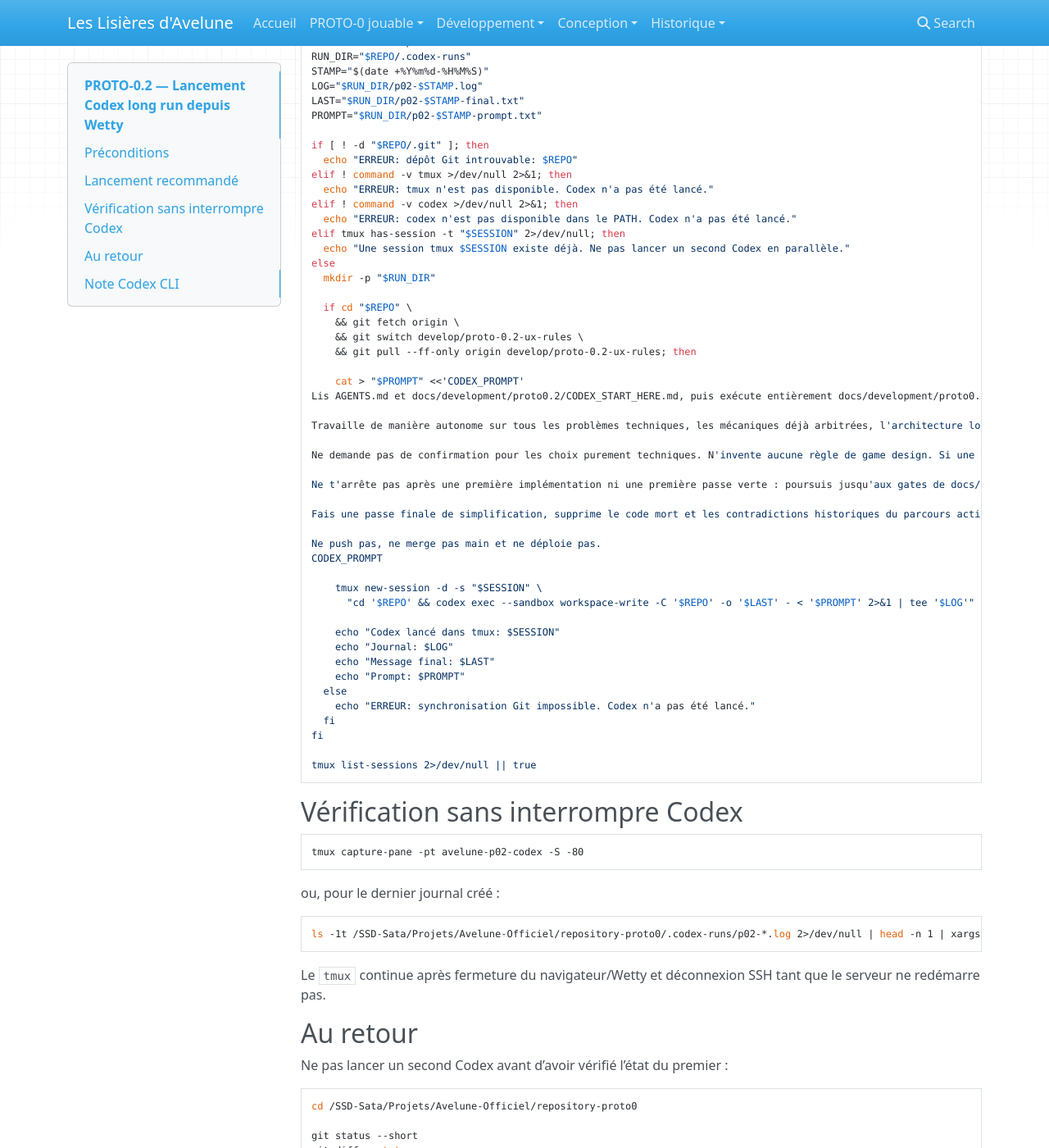
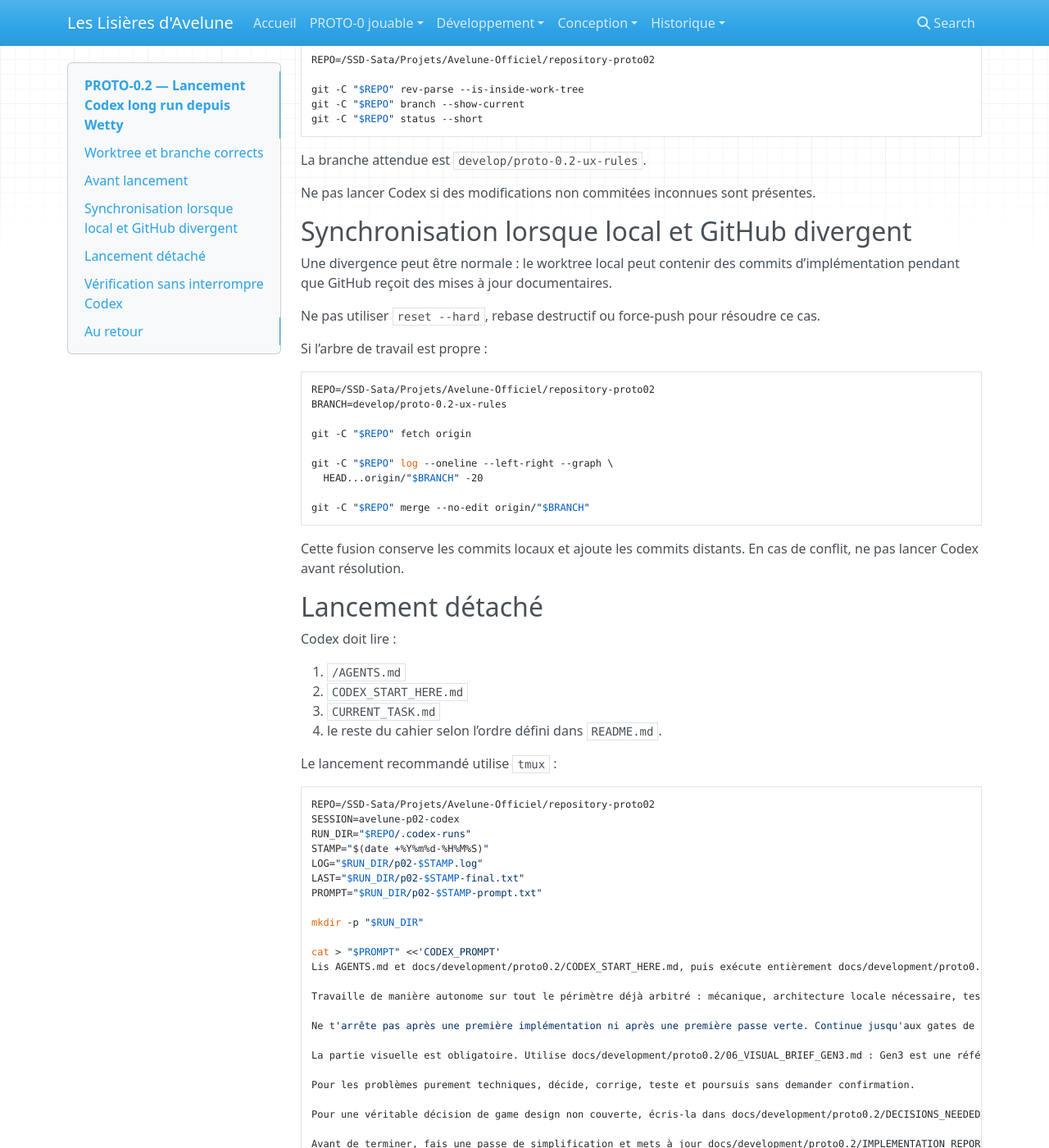
Before and after one commit to Abeliome-Officiel/les-lisieres-avelune, an MkDocs documentation site: the page built from docs/development/proto0.2/07_CODEX_LONG_RUN_WETTY.md, in a window 1280 px wide and 1400 px high, scrolled down 635 px. Shown: the whole window at 82% size. Built offline with MkDocs 1.6.1, drawn with Linux system fonts in a browser that asks for light colours; nearby versions of some CDN libraries; some of the changed text lies outside the part shown.

Commit message:
docs: corriger le worktree et la procédure Codex

````diff
--- a/docs/development/proto0.2/07_CODEX_LONG_RUN_WETTY.md
+++ b/docs/development/proto0.2/07_CODEX_LONG_RUN_WETTY.md
@@ -1,13 +1,13 @@
 # PROTO-0.2 — Lancement Codex long run depuis Wetty
 
-But : lancer Codex depuis Wetty sans dépendre de la durée de la session SSH/Wetty, laisser l’agent travailler plusieurs heures, conserver un journal local et laisser les changements **non poussés** pour revue humaine.
+But : lancer Codex depuis Wetty sans dépendre de la durée de la session SSH/Wetty, conserver un journal local et laisser les changements **non poussés** jusqu’à la revue humaine.
 
-## Préconditions
+## Worktree et branche corrects
 
-Dépôt local attendu :
+Worktree actif :
 
 ```text
-/SSD-Sata/Projets/Avelune-Officiel/repository-proto0
+/SSD-Sata/Projets/Avelune-Officiel/repository-proto02
 ```
 
 Branche :
@@ -16,14 +16,61 @@ Branche :
 develop/proto-0.2-ux-rules
 ```
 
-Codex doit lire `AGENTS.md` puis `docs/development/proto0.2/CODEX_START_HERE.md` et exécuter entièrement `CURRENT_TASK.md`.
+`repository-proto0` n’est pas le worktree de cette branche.
 
-## Lancement recommandé
+Comme il s’agit d’un Git worktree, `.git` peut être un **fichier** et non un dossier. Ne pas tester l’existence du dépôt avec `[ -d .git ]` ; utiliser `git rev-parse`.
 
-Depuis Wetty, exécuter le bloc ci-dessous. Il ne contient pas `exit` et ne ferme pas le shell interactif.
+## Avant lancement
+
+Vérifier :
 
 ```bash
-REPO=/SSD-Sata/Projets/Avelune-Officiel/repository-proto0
+REPO=/SSD-Sata/Projets/Avelune-Officiel/repository-proto02
+
+git -C "$REPO" rev-parse --is-inside-work-tree
+git -C "$REPO" branch --show-current
+git -C "$REPO" status --short
+```
+
+La branche attendue est `develop/proto-0.2-ux-rules`.
+
+Ne pas lancer Codex si des modifications non commitées inconnues sont présentes.
+
+## Synchronisation lorsque local et GitHub divergent
+
+Une divergence peut être normale : le worktree local peut contenir des commits d’implémentation pendant que GitHub reçoit des mises à jour documentaires.
+
+Ne pas utiliser `reset --hard`, rebase destructif ou force-push pour résoudre ce cas.
+
+Si l’arbre de travail est propre :
+
+```bash
+REPO=/SSD-Sata/Projets/Avelune-Officiel/repository-proto02
+BRANCH=develop/proto-0.2-ux-rules
+
+git -C "$REPO" fetch origin
+
+git -C "$REPO" log --oneline --left-right --graph \
+  HEAD...origin/"$BRANCH" -20
+
+git -C "$REPO" merge --no-edit origin/"$BRANCH"
+```
+
+Cette fusion conserve les commits locaux et ajoute les commits distants. En cas de conflit, ne pas lancer Codex avant résolution.
+
+## Lancement détaché
+
+Codex doit lire :
+
+1. `/AGENTS.md`
+2. `CODEX_START_HERE.md`
+3. `CURRENT_TASK.md`
+4. le reste du cahier selon l’ordre défini dans `README.md`.
+
+Le lancement recommandé utilise `tmux` :
+
+```bash
+REPO=/SSD-Sata/Projets/Avelune-Officiel/repository-proto02
 SESSION=avelune-p02-codex
 RUN_DIR="$REPO/.codex-runs"
 STAMP="$(date +%Y%m%d-%H%M%S)"
@@ -31,75 +78,82 @@ LOG="$RUN_DIR/p02-$STAMP.log"
 LAST="$RUN_DIR/p02-$STAMP-final.txt"
 PROMPT="$RUN_DIR/p02-$STAMP-prompt.txt"
 
-if [ ! -d "$REPO/.git" ]; then
-  echo "ERREUR: dépôt Git introuvable: $REPO"
-elif ! command -v tmux >/dev/null 2>&1; then
-  echo "ERREUR: tmux n'est pas disponible. Codex n'a pas été lancé."
-elif ! command -v codex >/dev/null 2>&1; then
-  echo "ERREUR: codex n'est pas disponible dans le PATH. Codex n'a pas été lancé."
-elif tmux has-session -t "$SESSION" 2>/dev/null; then
-  echo "Une session tmux $SESSION existe déjà. Ne pas lancer un second Codex en parallèle."
-else
-  mkdir -p "$RUN_DIR"
+mkdir -p "$RUN_DIR"
 
-  if cd "$REPO" \
-    && git fetch origin \
-    && git switch develop/proto-0.2-ux-rules \
-    && git pull --ff-only origin develop/proto-0.2-ux-rules; then
-
-    cat > "$PROMPT" <<'CODEX_PROMPT'
+cat > "$PROMPT" <<'CODEX_PROMPT'
 Lis AGENTS.md et docs/development/proto0.2/CODEX_START_HERE.md, puis exécute entièrement docs/development/proto0.2/CURRENT_TASK.md.
 
-Travaille de manière autonome sur tous les problèmes techniques, les mécaniques déjà arbitrées, l'architecture locale strictement nécessaire, les tests, les simulations, l'équilibrage de laboratoire, le responsive et le visuel.
+Travaille de manière autonome sur tout le périmètre déjà arbitré : mécanique, architecture locale nécessaire, tests, simulations, équilibrage de laboratoire, responsive, accessibilité et visuel.
 
-Ne demande pas de confirmation pour les choix purement techniques. N'invente aucune règle de game design. Si une vraie décision de game design non couverte manque, consigne-la dans docs/development/proto0.2/DECISIONS_NEEDED.md, continue tout le travail indépendant, puis arrête seulement quand plus rien de sûr et utile ne reste.
+Ne t'arrête pas après une première implémentation ni après une première passe verte. Continue jusqu'aux gates de docs/development/proto0.2/04_ACCEPTANCE.md ou jusqu'à ce qu'aucun travail sûr et utile ne reste.
 
-Ne t'arrête pas après une première implémentation ni une première passe verte : poursuis jusqu'aux gates de docs/development/proto0.2/04_ACCEPTANCE.md. La partie visuelle fait partie du lot : utilise Gen3 comme référence de composition via 06_VISUAL_BRIEF_GEN3.md, reste dans l'identité Avelune et livre quelque chose de cohérent même si la direction artistique n'est pas finale.
+La partie visuelle est obligatoire. Utilise docs/development/proto0.2/06_VISUAL_BRIEF_GEN3.md : Gen3 est une référence de composition, pas une direction artistique à recopier.
 
-Fais une passe finale de simplification, supprime le code mort et les contradictions historiques du parcours actif, puis mets à jour docs/development/proto0.2/IMPLEMENTATION_REPORT.md.
+Pour les problèmes purement techniques, décide, corrige, teste et poursuis sans demander confirmation.
 
-Ne push pas, ne merge pas main et ne déploie pas.
+Pour une véritable décision de game design non couverte, écris-la dans docs/development/proto0.2/DECISIONS_NEEDED.md puis continue tout le travail indépendant.
+
+Avant de terminer, fais une passe de simplification et mets à jour docs/development/proto0.2/IMPLEMENTATION_REPORT.md.
+
+Ne push pas. Ne merge pas main. Ne déploie pas.
 CODEX_PROMPT
 
-    tmux new-session -d -s "$SESSION" \
-      "cd '$REPO' && codex exec --sandbox workspace-write -C '$REPO' -o '$LAST' - < '$PROMPT' 2>&1 | tee '$LOG'"
+if tmux has-session -t "$SESSION" 2>/dev/null; then
+  echo "ERREUR: une session $SESSION existe déjà."
+elif ! git -C "$REPO" rev-parse --is-inside-work-tree >/dev/null 2>&1; then
+  echo "ERREUR: worktree Git invalide: $REPO"
+elif [ "$(git -C "$REPO" branch --show-current)" != "develop/proto-0.2-ux-rules" ]; then
+  echo "ERREUR: mauvaise branche."
+elif [ -n "$(git -C "$REPO" status --porcelain)" ]; then
+  echo "ERREUR: arbre de travail non propre."
+elif ! command -v tmux >/dev/null 2>&1; then
+  echo "ERREUR: tmux absent."
+elif ! command -v codex >/dev/null 2>&1; then
+  echo "ERREUR: codex absent du PATH."
+else
+  tmux new-session -d -s "$SESSION" \
+    "cd '$REPO' && codex exec --sandbox workspace-write -C '$REPO' -o '$LAST' - < '$PROMPT' 2>&1 | tee '$LOG'"
 
-    echo "Codex lancé dans tmux: $SESSION"
-    echo "Journal: $LOG"
-    echo "Message final: $LAST"
-    echo "Prompt: $PROMPT"
+  sleep 3
+
+  if tmux has-session -t "$SESSION" 2>/dev/null; then
+    echo "CODEX EST LANCE ET DETACHE"
+    echo "Session : $SESSION"
+    echo "Log     : $LOG"
+    echo "Final   : $LAST"
   else
-    echo "ERREUR: synchronisation Git impossible. Codex n'a pas été lancé."
+    echo "ERREUR: Codex s'est arrêté immédiatement."
+    tail -n 80 "$LOG" 2>/dev/null || true
   fi
 fi
+```
 
-tmux list-sessions 2>/dev/null || true
-```
+Aucune commande ci-dessus n’utilise `exit` et aucune n’est destinée à fermer le shell Wetty.
 
 ## Vérification sans interrompre Codex
 
 ```bash
-tmux capture-pane -pt avelune-p02-codex -S -80
+tmux capture-pane -pt avelune-p02-codex -S -100
 ```
 
-ou, pour le dernier journal créé :
+Dernier journal :
 
 ```bash
-ls -1t /SSD-Sata/Projets/Avelune-Officiel/repository-proto0/.codex-runs/p02-*.log 2>/dev/null | head -n 1 | xargs -r tail -n 120
+ls -1t /SSD-Sata/Projets/Avelune-Officiel/repository-proto02/.codex-runs/p02-*.log 2>/dev/null \
+  | head -n 1 \
+  | xargs -r tail -n 150
 ```
 
-Le `tmux` continue après fermeture du navigateur/Wetty et déconnexion SSH tant que le serveur ne redémarre pas.
+Le processus lancé dans `tmux` continue après fermeture de Wetty et déconnexion SSH tant que le serveur et la session tmux restent actifs.
 
 ## Au retour
 
-Ne pas lancer un second Codex avant d’avoir vérifié l’état du premier :
+```bash
+REPO=/SSD-Sata/Projets/Avelune-Officiel/repository-proto02
 
-```bash
-cd /SSD-Sata/Projets/Avelune-Officiel/repository-proto0
-
-git status --short
-git diff --stat
-git log --oneline --decorate -8
+git -C "$REPO" status --short
+git -C "$REPO" diff --stat
+git -C "$REPO" log --oneline --decorate -12
 
 tmux has-session -t avelune-p02-codex 2>/dev/null \
   && echo "Codex encore actif" \
@@ -113,8 +167,4 @@ docs/development/proto0.2/IMPLEMENTATION_REPORT.md
 docs/development/proto0.2/DECISIONS_NEEDED.md
 ```
 
-Puis seulement effectuer revue, commit/push et mise en ligne selon l’état réel.
-
-## Note Codex CLI
-
-Le mode non interactif `codex exec` est utilisé pour éviter une dépendance au terminal. Le sandbox `workspace-write` autorise le travail dans le dépôt tout en conservant une limite d’écriture. Le run ne reçoit aucune autorisation de déploiement ou de push.
+Puis comparer le local et `origin/develop/proto-0.2-ux-rules`, intégrer les éventuels commits documentaires distants, exécuter la revue finale, puis seulement pousser et déployer selon l’état réel.
````
